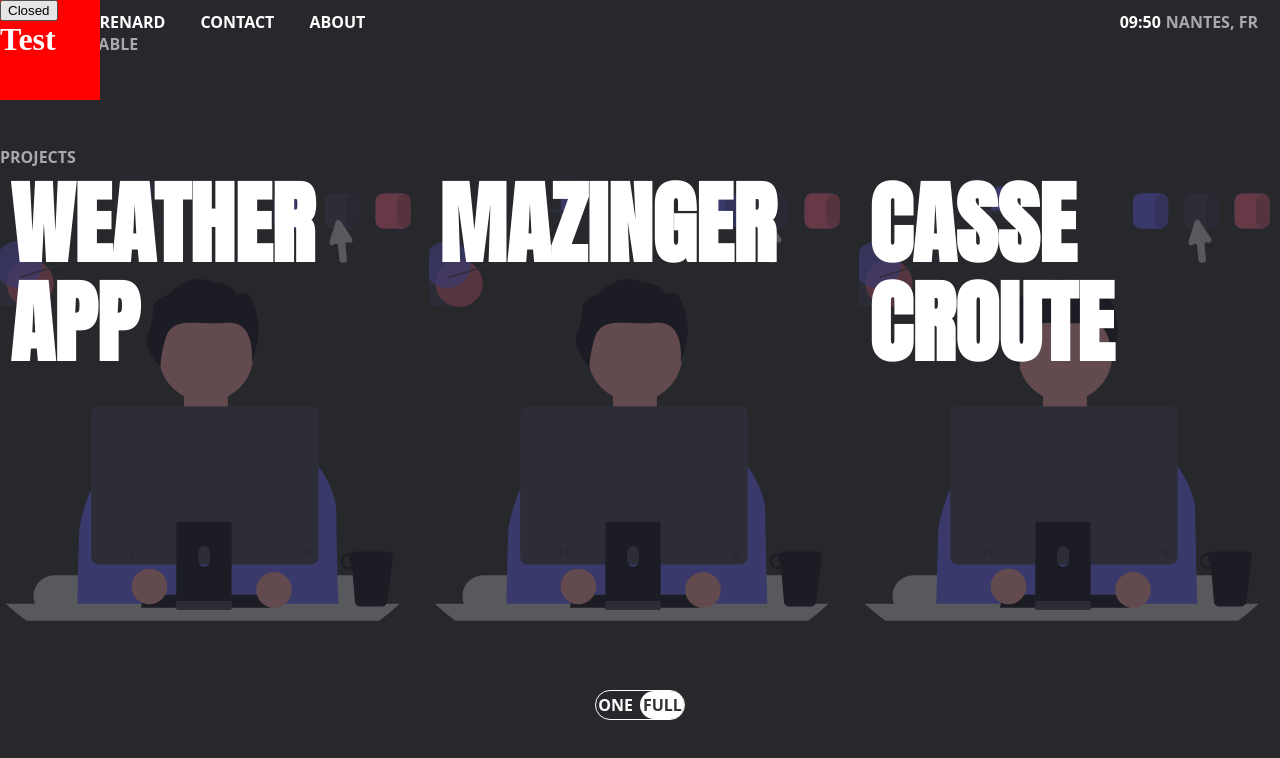
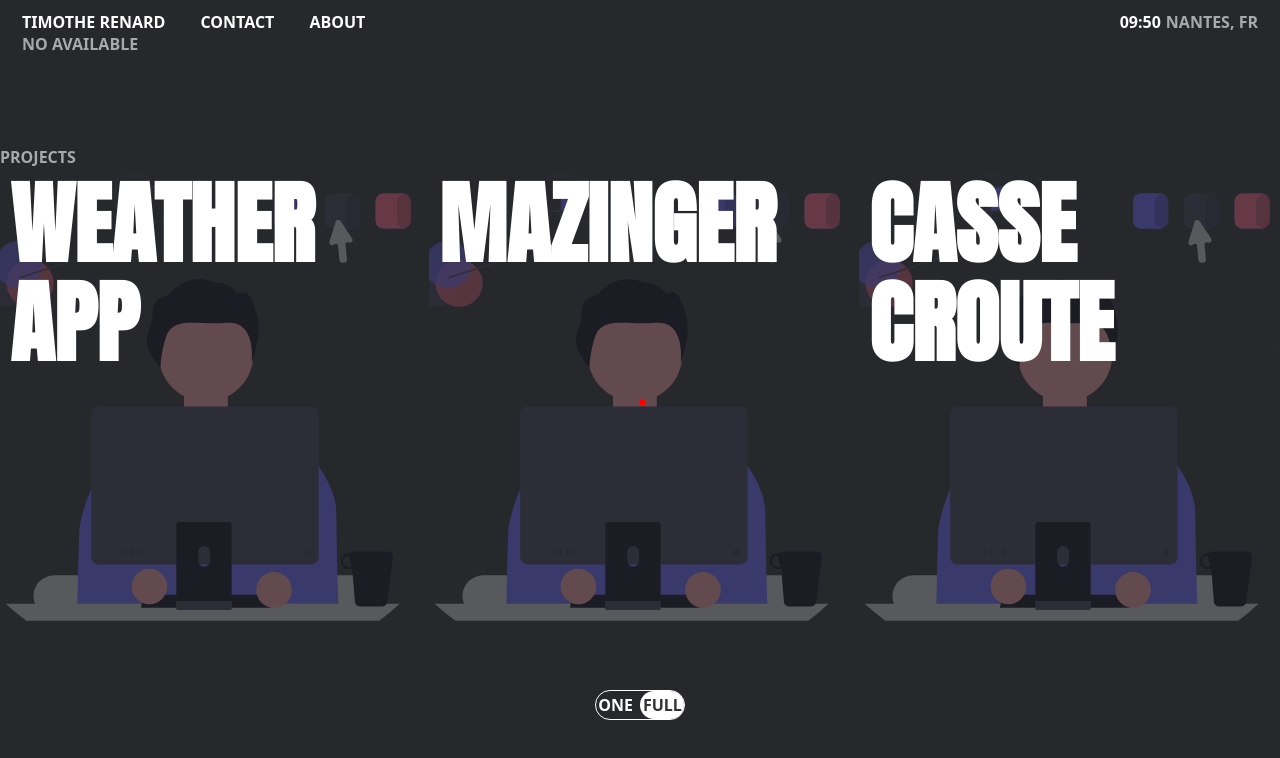
Before and after one commit to FarCodeFR/PortFolioXV, a React (Vite) app: page / in a window 1280 px wide. Both pictures are taken after a click on the item "CONTACT". Shown: the top 758 px of the page. Built offline with nearby package versions, Linux system fonts and the light colour scheme.

Commit message:
Fix projectgrid and contact

```diff
--- a/src/components/home/ProjectGrid.module.scss
+++ b/src/components/home/ProjectGrid.module.scss
@@ -60,7 +60,7 @@
 }
 
 // Images
-.projectCards :global(img) {
+.projectCards img {
   position: absolute;
   z-index: 0;
   width: 100%;
--- a/src/components/layout/SiteShell.tsx
+++ b/src/components/layout/SiteShell.tsx
@@ -3,7 +3,7 @@ import About from "../ui/About/About";
 import Footer from "./Footer";
 import Header from "./Header";
 import type { PropsShell } from "../..//types/propsShell.t";
-import Contact from "../ui/Contact/contact";
+import Contact from "../ui/Contact/Contact";
 
 function SiteShell({ children }: PropsShell) {
   // About
@@ -14,8 +14,8 @@ function SiteShell({ children }: PropsShell) {
     <div className="page">
       <Header setOpen={setOpen} setOpenContact={setOpenContact} />
       {children}
+      <Contact setOpenContact={setOpenContact} openContact={openContact} />
       <About setOpen={setOpen} open={open} />
-      <Contact setOpenContact={setOpenContact} openContact={openContact} />
       <Footer />
     </div>
   );
--- a/src/components/ui/Contact/Contact.module.scss
+++ b/src/components/ui/Contact/Contact.module.scss
@@ -3,14 +3,25 @@
 
 .container_contact {
   position: absolute;
-  width: 100px;
-  height: 100px;
+  display: none;
+  z-index: 101;
+  background: red;
+  top: 50%;
+  bottom: 50%;
+  left: 50%;
+  right: 50%;
+  width: 5px;
+  height: 5px;
+  opacity: 0;
+  margin: 0;
+  transition: ease-in 0.5s;
+  & button,
+  h1 {
+    display: none;
+  }
+}
+.visible {
+  display: block;
   opacity: 1;
-  background: red;
-  z-index: 100;
+  pointer-events: auto;
 }
-
-// .visible {
-//   opacity: 1;
-//   pointer-events: auto;
-// }
--- a/src/components/ui/Contact/Contact.tsx
+++ b/src/components/ui/Contact/Contact.tsx
@@ -1,17 +1,24 @@
-import { useRef } from "react";
+import { useEffect, useRef } from "react";
 import styles from "./Contact.module.scss";
 import type { ContactProps } from "../../../types/contact.t";
+import gsap from "gsap";
 
 function Contact({ setOpenContact, openContact }: ContactProps) {
   const containerRef = useRef<HTMLDivElement>(null);
+  console.log(openContact, setOpenContact);
+
+  useEffect(() => {
+    const panel = containerRef.current;
+    if (!panel) {
+      return;
+    } else if (openContact === true) {
+      panel.classList.add(styles.visible);
+      // panel.timeline;
+    }
+  }, [openContact]);
 
   return (
-    <div
-      ref={containerRef}
-      className={`${styles.container_contact} ${
-        openContact ? styles.visible : ""
-      }`}
-    >
+    <div ref={containerRef} className={`${styles.container_contact}`}>
       <button type="button" onClick={() => setOpenContact(false)}>
         Closed
       </button>
```
